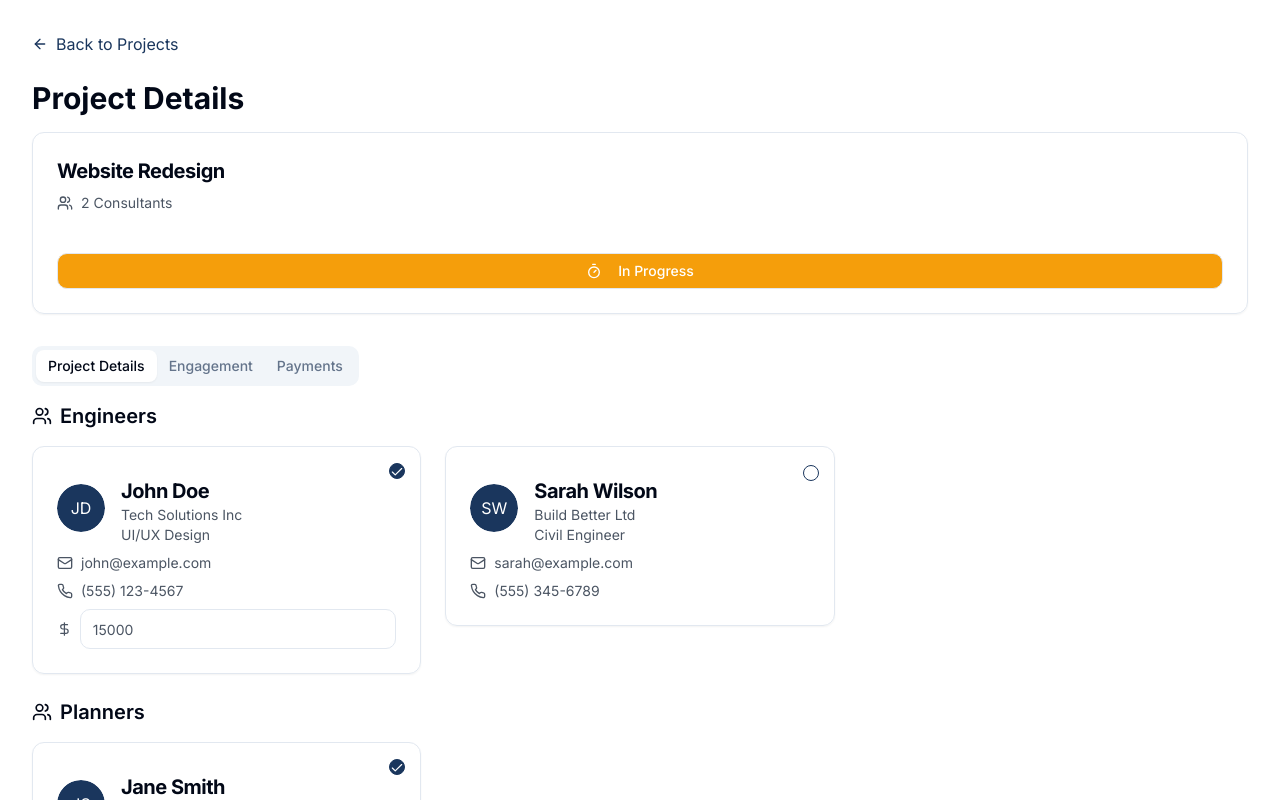
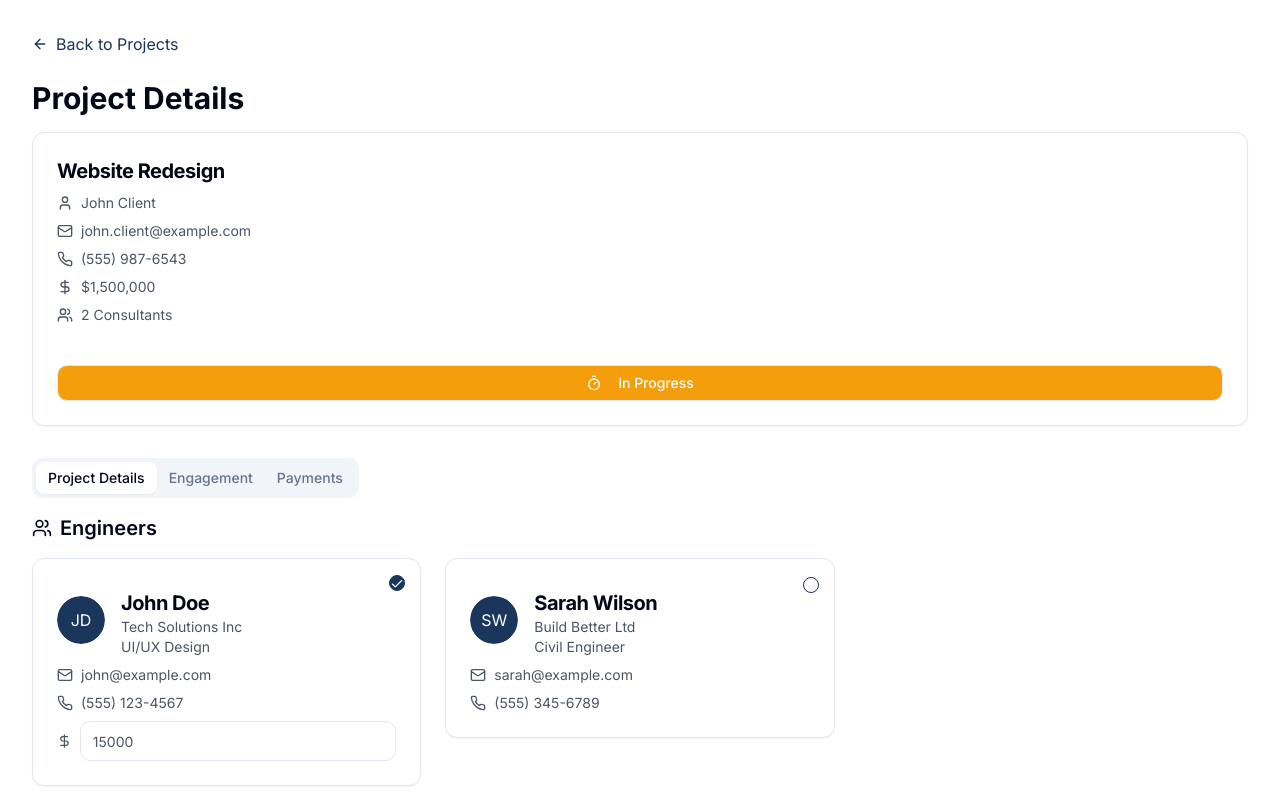
Before and after one commit to Boyang-Lin/hostudio-project-management, a React (Vite) app: page /project/1 in a window 1280 px wide. Shown: the top 800 px of the page. Built offline with nearby package versions, Linux system fonts and the light colour scheme.

Commit message:
Add client details to project card
Include fields for client name, contact number, email, and construction cost in the project card component.
[skip gpt_engineer]

```diff
--- a/src/components/ProjectCard.tsx
+++ b/src/components/ProjectCard.tsx
@@ -1,5 +1,5 @@
 import { Card, CardContent, CardHeader, CardTitle, CardFooter } from "@/components/ui/card";
-import { Users, Timer, CheckCircle2, Pause } from "lucide-react";
+import { Users, Timer, CheckCircle2, Pause, Mail, Phone, DollarSign, User } from "lucide-react";
 import { ProjectConsultant } from "../data/mockData";
 import { Button } from "@/components/ui/button";
 import { toast } from "sonner";
@@ -15,6 +15,10 @@ interface ProjectCardProps {
   title: string;
   status: "active" | "completed" | "on-hold";
   consultants: ProjectConsultant[];
+  clientName: string;
+  clientEmail: string;
+  clientPhone: string;
+  constructionCost: number;
   onStatusChange?: (status: "active" | "completed" | "on-hold") => void;
 }
 
@@ -47,7 +51,16 @@ const getStatusDetails = (status: string) => {
   }
 };
 
-export function ProjectCard({ title, status, consultants, onStatusChange }: ProjectCardProps) {
+export function ProjectCard({
+  title,
+  status,
+  consultants,
+  clientName,
+  clientEmail,
+  clientPhone,
+  constructionCost,
+  onStatusChange
+}: ProjectCardProps) {
   const currentStatus = getStatusDetails(status);
 
   const handleStatusSelect = (newStatus: "active" | "completed" | "on-hold", e: React.MouseEvent) => {
@@ -59,6 +72,15 @@ export function ProjectCard({ title, status, consultants, onStatusChange }: Proj
     }
   };
 
+  const formatCurrency = (amount: number) => {
+    return new Intl.NumberFormat('en-US', {
+      style: 'currency',
+      currency: 'USD',
+      minimumFractionDigits: 0,
+      maximumFractionDigits: 0,
+    }).format(amount);
+  };
+
   return (
     <Card className="hover:shadow-lg transition-shadow relative flex flex-col h-full">
       <CardHeader className="flex flex-row items-center justify-between space-y-0 pb-2">
@@ -66,6 +88,22 @@ export function ProjectCard({ title, status, consultants, onStatusChange }: Proj
       </CardHeader>
       <CardContent>
         <div className="flex flex-col space-y-2">
+          <div className="flex items-center text-sm text-gray-600">
+            <User className="mr-2 h-4 w-4" />
+            {clientName}
+          </div>
+          <div className="flex items-center text-sm text-gray-600">
+            <Mail className="mr-2 h-4 w-4" />
+            {clientEmail}
+          </div>
+          <div className="flex items-center text-sm text-gray-600">
+            <Phone className="mr-2 h-4 w-4" />
+            {clientPhone}
+          </div>
+          <div className="flex items-center text-sm text-gray-600">
+            <DollarSign className="mr-2 h-4 w-4" />
+            {formatCurrency(constructionCost)}
+          </div>
           <div className="flex items-center text-sm text-gray-600">
             <Users className="mr-2 h-4 w-4" />
             {consultants.length} Consultant{consultants.length !== 1 ? "s" : ""}
--- a/src/components/ProjectEditDialog.tsx
+++ b/src/components/ProjectEditDialog.tsx
@@ -1,5 +1,5 @@
 import { Dialog, DialogContent, DialogHeader, DialogTitle } from "@/components/ui/dialog";
-import { Form, FormField, FormItem, FormLabel, FormControl } from "@/components/ui/form";
+import { Form, FormControl, FormField, FormItem, FormLabel } from "@/components/ui/form";
 import { Input } from "@/components/ui/input";
 import { Button } from "@/components/ui/button";
 import { useForm } from "react-hook-form";
@@ -23,6 +23,10 @@ export function ProjectEditDialog({
   const form = useForm({
     defaultValues: {
       title: "",
+      clientName: "",
+      clientEmail: "",
+      clientPhone: "",
+      constructionCost: 0,
     },
   });
 
@@ -30,6 +34,10 @@ export function ProjectEditDialog({
     if (project) {
       form.reset({
         title: project.title,
+        clientName: project.clientName,
+        clientEmail: project.clientEmail,
+        clientPhone: project.clientPhone,
+        constructionCost: project.constructionCost,
       });
     }
   }, [project, form]);
@@ -38,17 +46,16 @@ export function ProjectEditDialog({
     onSave(data);
     onOpenChange(false);
     form.reset();
-    toast.success("Project details updated successfully");
   };
 
   return (
     <Dialog open={open} onOpenChange={onOpenChange}>
       <DialogContent>
         <DialogHeader>
-          <DialogTitle>Edit Project Details</DialogTitle>
+          <DialogTitle>{project ? "Edit Project" : "Create Project"}</DialogTitle>
         </DialogHeader>
         <Form {...form}>
-          <form onSubmit={form.handleSubmit(handleSubmit)} className="space-y-4 pt-4">
+          <form onSubmit={form.handleSubmit(handleSubmit)} className="space-y-4">
             <FormField
               control={form.control}
               name="title"
@@ -61,6 +68,59 @@ export function ProjectEditDialog({
                 </FormItem>
               )}
             />
+            <FormField
+              control={form.control}
+              name="clientName"
+              render={({ field }) => (
+                <FormItem>
+                  <FormLabel>Client Name</FormLabel>
+                  <FormControl>
+                    <Input placeholder="Enter client name" {...field} />
+                  </FormControl>
+                </FormItem>
+              )}
+            />
+            <FormField
+              control={form.control}
+              name="clientEmail"
+              render={({ field }) => (
+                <FormItem>
+                  <FormLabel>Client Email</FormLabel>
+                  <FormControl>
+                    <Input type="email" placeholder="Enter client email" {...field} />
+                  </FormControl>
+                </FormItem>
+              )}
+            />
+            <FormField
+              control={form.control}
+              name="clientPhone"
+              render={({ field }) => (
+                <FormItem>
+                  <FormLabel>Client Phone</FormLabel>
+                  <FormControl>
+                    <Input placeholder="Enter client phone number" {...field} />
+                  </FormControl>
+                </FormItem>
+              )}
+            />
+            <FormField
+              control={form.control}
+              name="constructionCost"
+              render={({ field }) => (
+                <FormItem>
+                  <FormLabel>Construction Cost</FormLabel>
+                  <FormControl>
+                    <Input
+                      type="number"
+                      placeholder="Enter construction cost"
+                      {...field}
+                      onChange={(e) => field.onChange(Number(e.target.value))}
+                    />
+                  </FormControl>
+                </FormItem>
+              )}
+            />
             <Button type="submit" className="w-full">Save Changes</Button>
           </form>
         </Form>
--- a/src/data/mockData.ts
+++ b/src/data/mockData.ts
@@ -20,8 +20,11 @@ export interface Project {
   id: string;
   title: string;
   status: "active" | "completed" | "on-hold";
-  dueDate: string;
   consultants: ProjectConsultant[];
+  clientName: string;
+  clientEmail: string;
+  clientPhone: string;
+  constructionCost: number;
 }
 
 export interface Payment {
@@ -38,7 +41,10 @@ export const projects: Project[] = [
     id: "1",
     title: "Website Redesign",
     status: "active",
-    dueDate: "2024-04-30",
+    clientName: "John Client",
+    clientEmail: "john.client@example.com",
+    clientPhone: "(555) 987-6543",
+    constructionCost: 1500000,
     consultants: [
       {
         name: "John Doe",
@@ -64,7 +70,10 @@ export const projects: Project[] = [
     id: "2",
     title: "Mobile App Development",
     status: "on-hold",
-    dueDate: "2024-05-15",
+    clientName: "Sarah Client",
+    clientEmail: "sarah.client@example.com",
+    clientPhone: "(555) 876-5432",
+    constructionCost: 2500000,
     consultants: [
       {
         name: "Mike Johnson",
```
